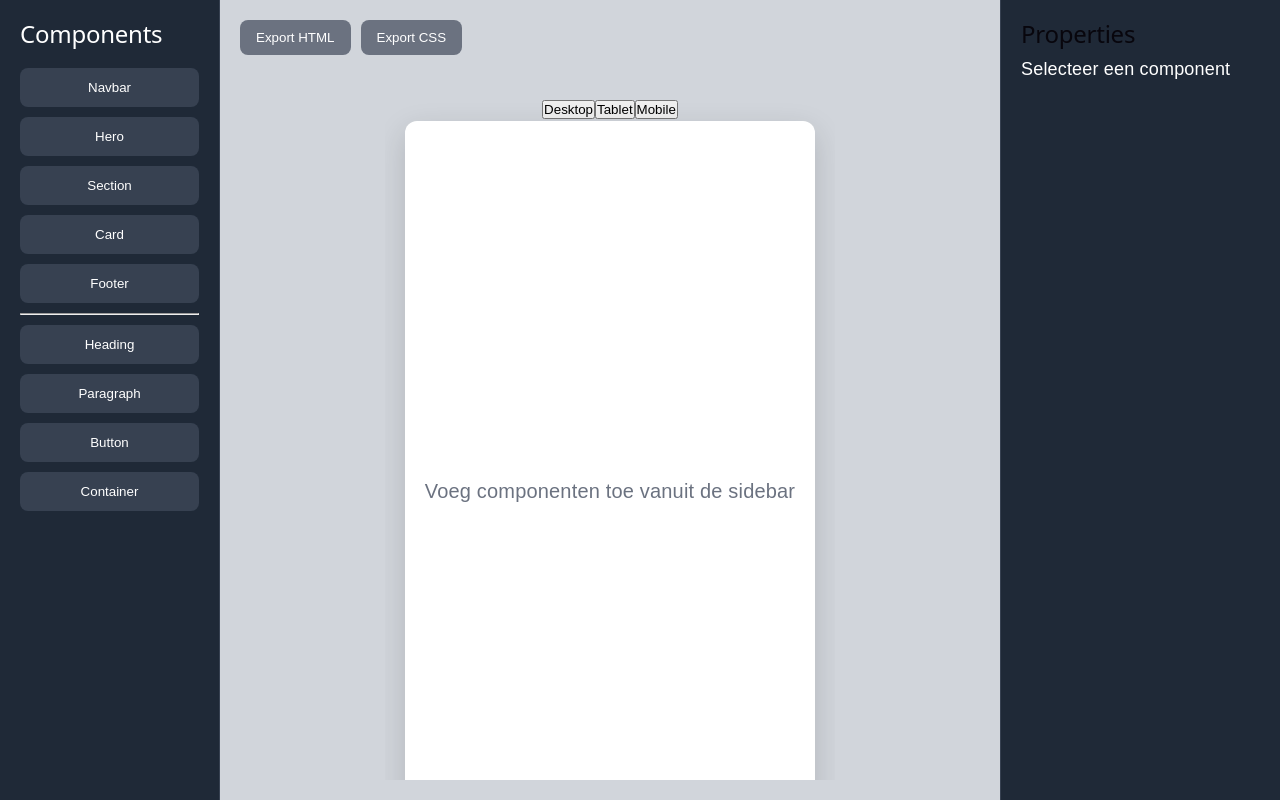
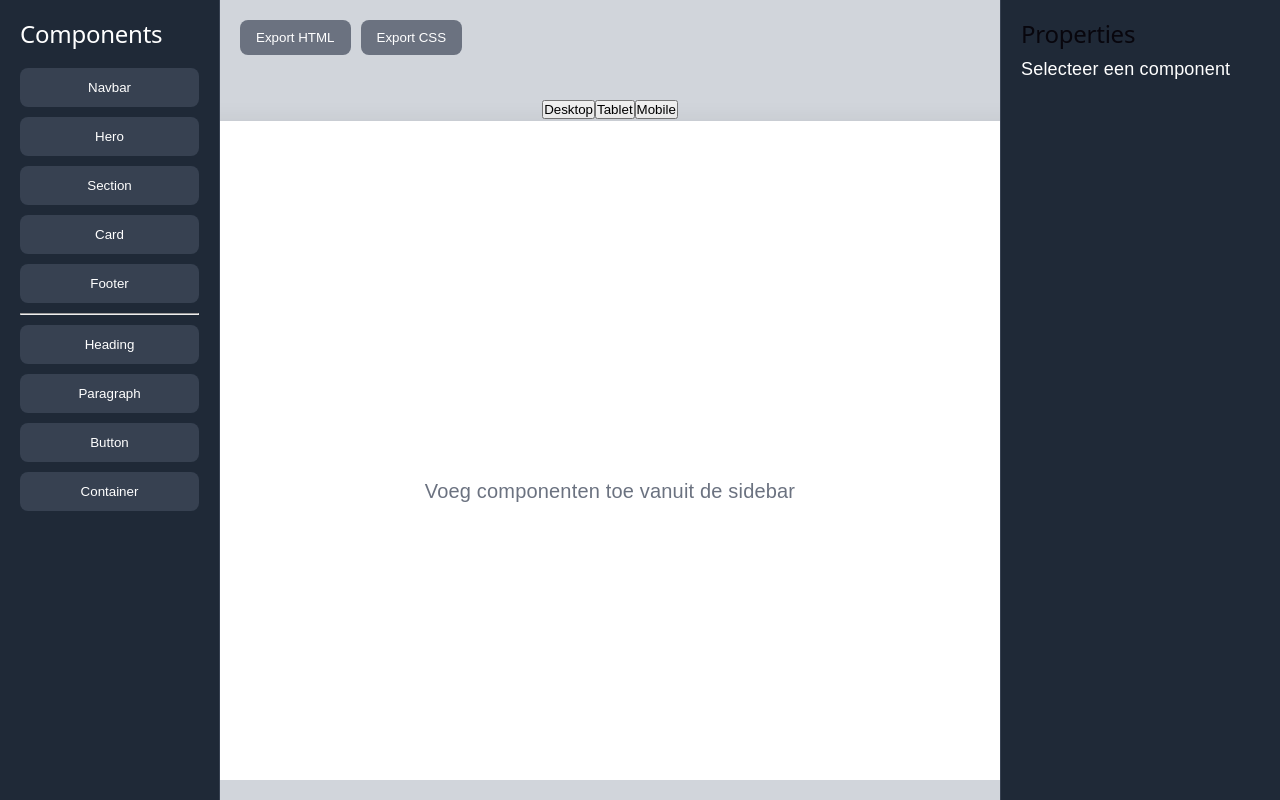
Before and after one commit to itzmitto/html-css-builder, a React (Vite) app: page / in a window 1280 px wide. Built offline with nearby package versions, Linux system fonts and the light colour scheme.

Commit message:
Add dnd-kit dependencies for drag-and-drop functionality; update desktop preview width

```diff
--- a/package.json
+++ b/package.json
@@ -10,6 +10,8 @@
     "preview": "vite preview"
   },
   "dependencies": {
+    "@dnd-kit/core": "^6.3.1",
+    "@dnd-kit/sortable": "^10.0.0",
     "react": "^19.2.8",
     "react-dom": "^19.2.8"
   },
--- a/src/App.css
+++ b/src/App.css
@@ -71,7 +71,7 @@ body {
 }
 
 .desktop-preview {
-  width: 100%;
+  width: 1400px;
   min-height: 1200px;
   background: white;
   border-radius: 12px;
```
Also changed, not shown: 1 other file (tests, documents, lock files or other folders).
